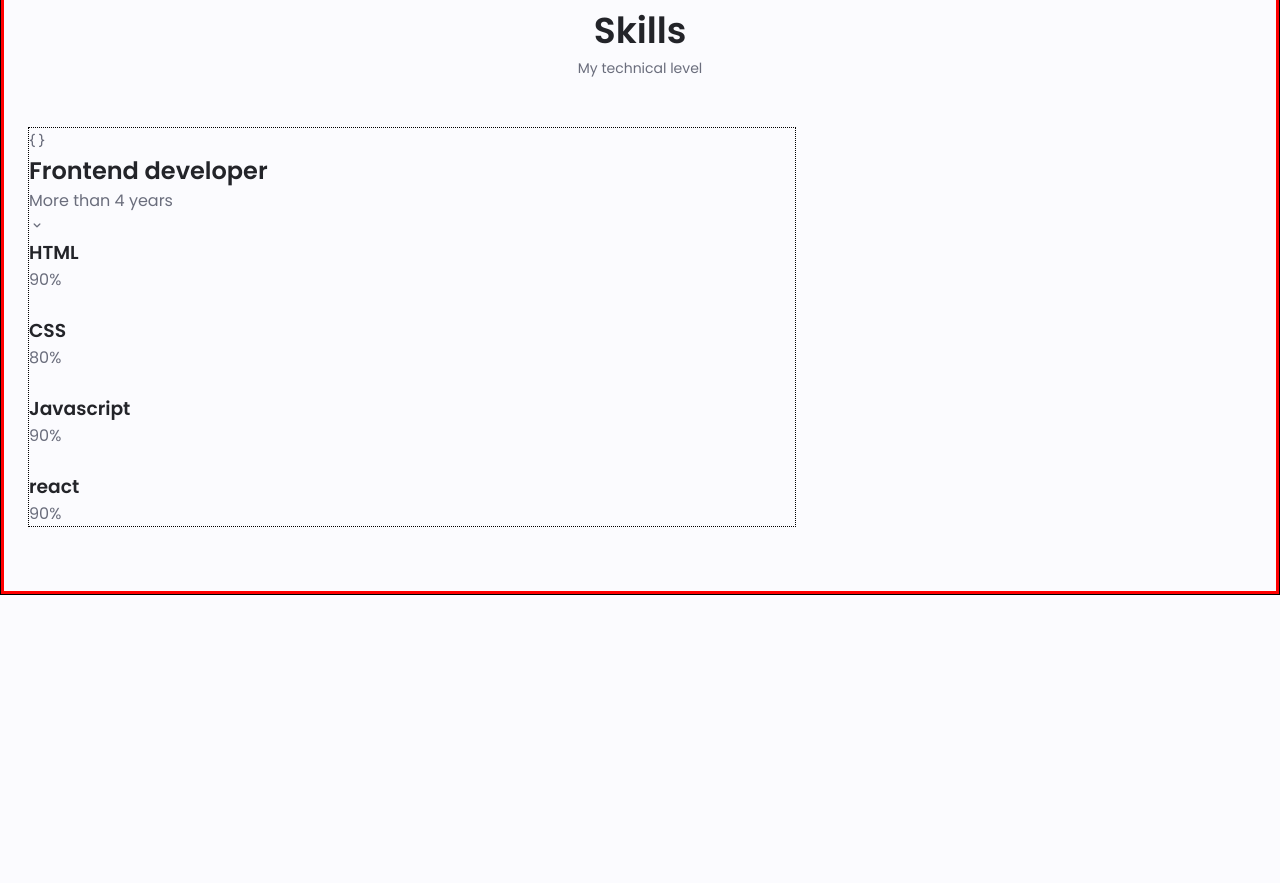
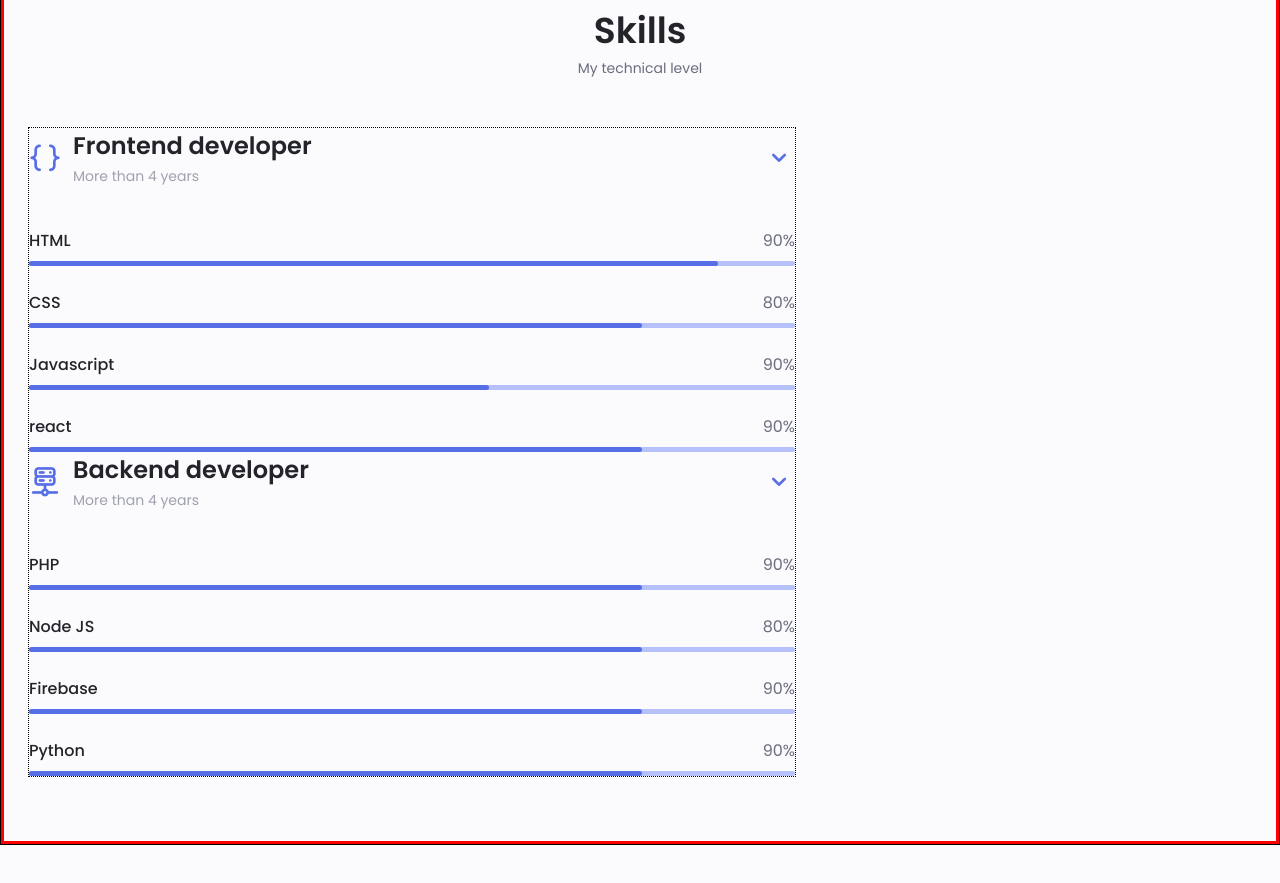
Before and after one commit to viren-sureja/portfolio, a plain HTML site: page index.html in a window 1280 px wide. Shown: the part 1334-2217 px from the top of the page. Before the commit the page ends 1977 px from the top, so only its background shows below. Drawn offline with nearby package versions, Linux system fonts and the light colour scheme.

Commit message:
Skills added

```diff
--- a/css/styles.css
+++ b/css/styles.css
@@ -366,7 +366,84 @@ img {
     justify-content: center;
 }
 
-/* skills */
+/* SKILLS */
+.skills__container {
+    row-gap: 0;
+}
+.skills__header {
+    display: flex;
+    align-items: center;
+    margin-bottom: var(--mb-2-5);
+    cursor: pointer;
+}
+.skills__icon,
+.skills__arrow {
+    font-size: 2rem;
+    color: var(--first-color);
+}
+
+.skills__icon {
+    margin-right: var(--mb-0-75);
+}
+.skills__title {
+    margin-right: var(--mb-0-75);
+}
+.skills__subtitle {
+    font-size: var(--small-font-size);
+    color: var(--text-color-light);
+}
+
+.skills__arrow {
+    margin-left: auto;
+    transition: 0.4s;
+}
+.skills__titles {
+    display: flex;
+    justify-content: space-between;
+    margin-bottom: var(--mb-0-5);
+}
+
+.skills__name {
+    font-size: var(--normal-font-size);
+    font-weight: var(--font-medium);
+}
+.skills__bar,
+.skills__percentage {
+    height: 5px;
+    border-radius: 0.25rem;
+}
+.skills__bar {
+    background-color: var(--first-color-lighter);
+}
+.skills__percentage {
+    display: block;
+    background-color: var(--first-color);
+}
+.skills__html {
+    width: 90%;
+}
+.skills__css {
+    width: 80%;
+}
+.skills__js {
+    width: 60%;
+}
+.skills__react {
+    width: 80%;
+}
+
+.skills__php {
+    width: 80%;
+}
+.skills__node {
+    width: 80%;
+}
+.skills__firebase {
+    width: 80%;
+}
+.skills__python {
+    width: 80%;
+}
 
 /* qualification */
 
--- a/index.html
+++ b/index.html
@@ -217,77 +217,148 @@
             <section class="skills section" id="skills">
                 <h2 class="section__title">Skills</h2>
                 <span class="section__subtitle"> My technical level </span>
-                <div class="skills_container container grid">
+                <div class="skills__container container grid">
                     <div>
+                        <!-- Frontend developer skill -->
                         <div class="skills_content">
-                            <div class="skills_header">
+                            <div class="skills__header">
                                 <i
                                     class="uil uil-brackets-curly skills__icon"
                                 ></i>
                                 <div>
-                                    <h1 class="skills_title">
+                                    <h1 class="skills__title">
                                         Frontend developer
                                     </h1>
                                     <span class="skills__subtitle">
                                         More than 4 years
                                     </span>
                                 </div>
-                                <i class="uil uil-angle-down skills__icon"></i>
+                                <i class="uil uil-angle-down skills__arrow"></i>
                             </div>
                             <div class="skills__list grid">
                                 <!-- html -->
                                 <div class="skills__data">
-                                    <div class="skills__title">
+                                    <div class="skills__titles">
                                         <h3 class="skills__name">HTML</h3>
                                         <span class="skills__number">90%</span>
                                     </div>
                                     <div class="skills__bar">
                                         <span
-                                            class="skills_percentage skills__html"
+                                            class="skills__percentage skills__html"
                                         >
                                         </span>
                                     </div>
                                 </div>
                                 <!-- css -->
                                 <div class="skills__data">
-                                    <div class="skills__title">
+                                    <div class="skills__titles">
                                         <h3 class="skills__name">CSS</h3>
                                         <span class="skills__number">80%</span>
                                     </div>
                                     <div class="skills__bar">
                                         <span
-                                            class="skills_percentage skills__css"
+                                            class="skills__percentage skills__css"
                                         >
                                         </span>
                                     </div>
                                 </div>
                                 <!-- Javascript -->
                                 <div class="skills__data">
-                                    <div class="skills__title">
+                                    <div class="skills__titles">
                                         <h3 class="skills__name">Javascript</h3>
                                         <span class="skills__number">90%</span>
                                     </div>
                                     <div class="skills__bar">
                                         <span
-                                            class="skills_percentage skills__js"
+                                            class="skills__percentage skills__js"
                                         >
                                         </span>
                                     </div>
                                 </div>
                                 <!-- react -->
                                 <div class="skills__data">
-                                    <div class="skills__title">
+                                    <div class="skills__titles">
                                         <h3 class="skills__name">react</h3>
                                         <span class="skills__number">90%</span>
                                     </div>
                                     <div class="skills__bar">
                                         <span
-                                            class="skills_percentage skills__react"
+                                            class="skills__percentage skills__react"
                                         >
                                         </span>
                                     </div>
                                 </div>
-
+                            </div>
+                        </div>
+                        <!-- Backend developer skill -->
+                        <div class="skills_content">
+                            <div class="skills__header">
+                                <i
+                                    class="uil uil-server-network-alt skills__icon"
+                                ></i>
+                                <div>
+                                    <h1 class="skills__title">
+                                        Backend developer
+                                    </h1>
+                                    <span class="skills__subtitle">
+                                        More than 4 years
+                                    </span>
+                                </div>
+                                <i class="uil uil-angle-down skills__arrow"></i>
+                            </div>
+                            <div class="skills__list grid">
+                                <!-- PHP -->
+                                <div class="skills__data">
+                                    <div class="skills__titles">
+                                        <h3 class="skills__name">PHP</h3>
+                                        <span class="skills__number">90%</span>
+                                    </div>
+                                    <div class="skills__bar">
+                                        <span
+                                            class="skills__percentage skills__php"
+                                        >
+                                        </span>
+                                    </div>
+                                </div>
+                                <!-- Node JS -->
+                                <div class="skills__data">
+                                    <div class="skills__titles">
+                                        <h3 class="skills__name">Node JS</h3>
+                                        <span class="skills__number">80%</span>
+                                    </div>
+                                    <div class="skills__bar">
+                                        <span
+                                            class="skills__percentage skills__node"
+                                        >
+                                        </span>
+                                    </div>
+                                </div>
+                                <!-- firebase -->
+                                <div class="skills__data">
+                                    <div class="skills__titles">
+                                        <h3 class="skills__name">Firebase</h3>
+                                        <span class="skills__number">90%</span>
+                                    </div>
+                                    <div class="skills__bar">
+                                        <span
+                                            class="skills__percentage skills__firebase"
+                                        >
+                                        </span>
+                                    </div>
+                                </div>
+                                <!-- Python -->
+                                <div class="skills__data">
+                                    <div class="skills__titles">
+                                        <h3 class="skills__name">Python</h3>
+                                        <span class="skills__number">90%</span>
+                                    </div>
+                                    <div class="skills__bar">
+                                        <span
+                                            class="skills__percentage skills__python"
+                                        >
+                                        </span>
+                                    </div>
+                                </div>
                             </div>
                         </div>
                     </div>
```
